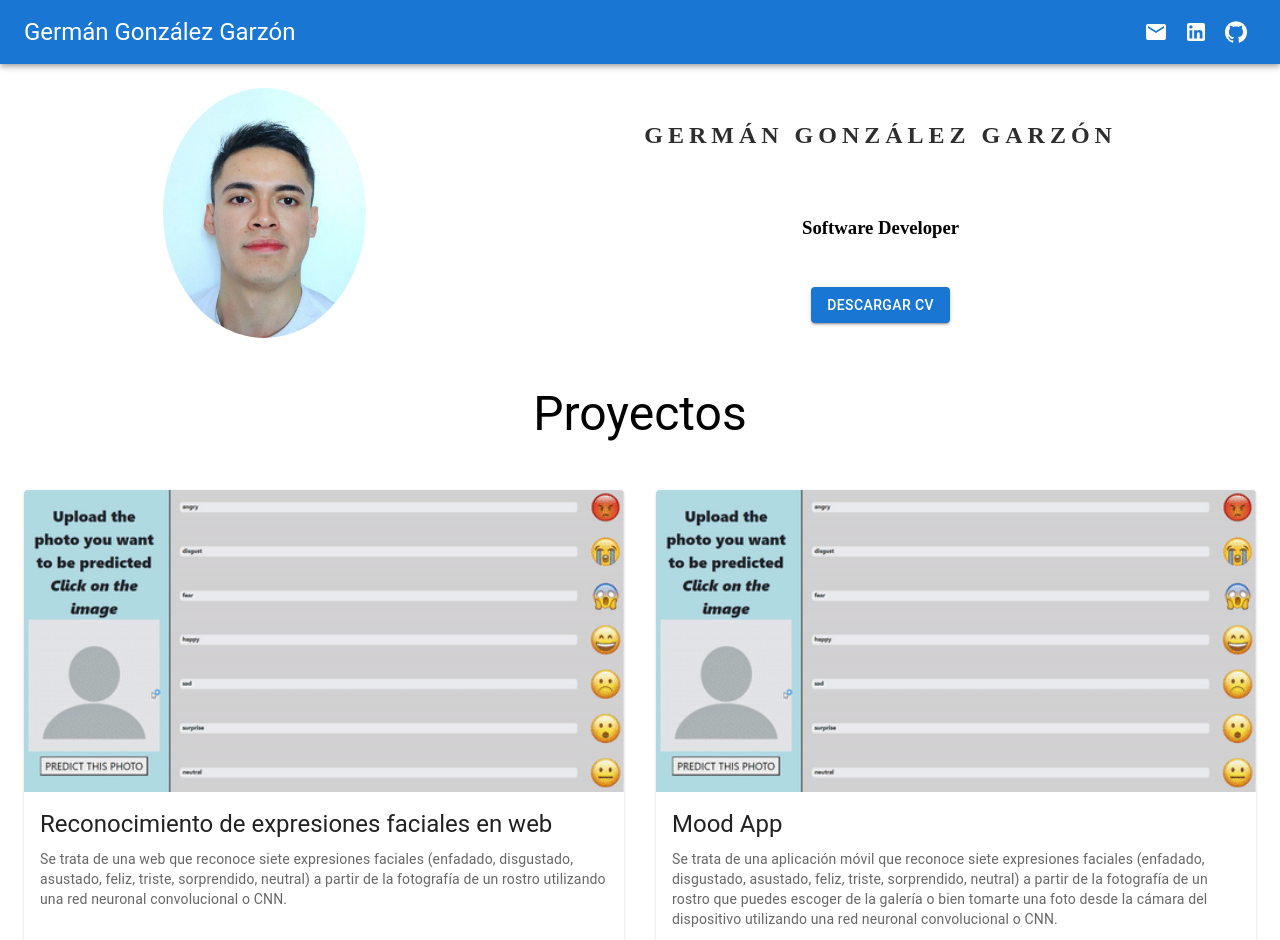
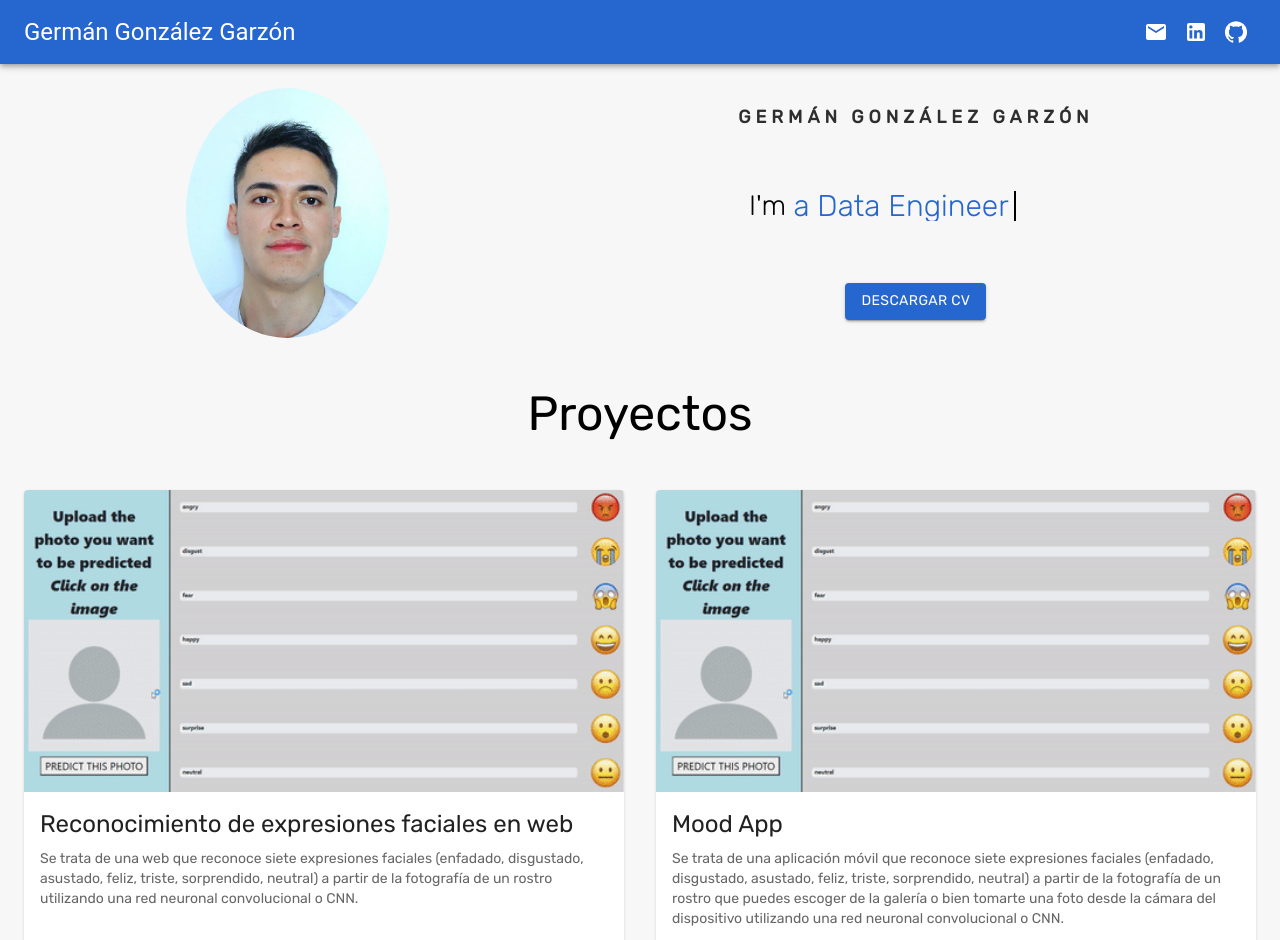
Before and after one commit to Jermaniac/PortfolioGerman, a React (Create React App) app: page / in a window 1280 px wide. Shown: the top 940 px of the page. Built offline with nearby package versions, Linux system fonts and the light colour scheme; the HTML template or start-up script is replaced by a standard one.

Commit message:
added animation

```diff
--- a/src/App.css
+++ b/src/App.css
@@ -1,5 +1,11 @@
+@import url('https://fonts.googleapis.com/css2?family=Poppins:wght@300&family=Rubik:wght@300;400&display=swap');
+
+* {
+    font-family: 'Rubik';
+}
+
 body {
     /* background-color: #2C75FF; */
-    background-color: white;
+    background-color: #F7F7F7;
     margin:0;
 }
--- a/src/components/banner/Banner.css
+++ b/src/components/banner/Banner.css
@@ -4,8 +4,9 @@
     grid-template-areas:
     "pic"
     "name"
-    "position"
+    "role"
     "cv";
+    gap: 24px;
     padding: 24px;
 }
 
@@ -13,7 +14,7 @@
     .banner_container {
         grid-template-areas:
         "pic name"
-        "pic position"
+        "pic role"
         "pic cv";
     }
 }
@@ -35,7 +36,8 @@
     display: grid;
     align-items: center;
     justify-content: center;
-
+    font-size: large;
+    font-weight: bold;
     letter-spacing: 5px;
     text-transform: uppercase;
     text-align: center;
@@ -52,9 +54,9 @@
     }
 }
 
-.banner_position {
-    grid-area: position;
-    display: grid;
+.banner_role_wrapper {
+    grid-area: role;
+    display: inline-flex;
     align-items: center;
     justify-content: center;
 }
@@ -65,3 +67,63 @@
     justify-self: center;
     align-self: center;
 }
+
+
+
+.banner_role_wrapper .static_text {
+    font-size: 28px;
+    font-weight: 200;
+}
+
+.banner_role_wrapper .dynamic_text {
+    margin-left: 7.5px;
+    height: 30px;
+    line-height: 30px;
+    overflow: hidden;
+}
+
+.dynamic_text{
+    margin:0;
+    padding:0;
+}
+
+.dynamic_text li {
+    color: #2666CF;
+    list-style: none;
+    font-size: 30px;
+    font-weight: 200;
+    position: relative;
+    top: 0;
+    animation: slide 3s steps(3) infinite;
+}
+
+@keyframes slide
+{
+    100%{
+        top:-90px;
+    }
+}
+
+.dynamic_text li span{
+    position: relative;
+}
+
+.dynamic_text li span::after{
+    content: '';
+    position: absolute;
+    height: 100%;
+    width: 100%;
+    border-left: 2px solid black;
+    background: #F7F7F7;
+    left:0;
+    animation: typing 1s steps(10) infinite;
+}
+@keyframes typing
+{
+    40%,60%{
+        left:calc(100% + 5px);
+    }
+    100%{
+        left:0;
+    }
+}
--- a/src/components/banner/Banner.js
+++ b/src/components/banner/Banner.js
@@ -1,18 +1,41 @@
-import germanSelfie from "../../assets/german-selfie.jpeg"
-import pdfGerman from "../../assets/CVGERMAN2022.pdf"
-import "./Banner.css"
-import Button from '@mui/material/Button';
+import germanSelfie from "../../assets/german-selfie.jpeg";
+import pdfGerman from "../../assets/CVGERMAN2022.pdf";
+import "./Banner.css";
+import Button from "@mui/material/Button";
 
 function Banner() {
   return (
+    <>
       <div className="banner_container">
         <picture className="banner_picture">
           <img className="banner_img" src={germanSelfie} alt="german-selfie" />
         </picture>
-            <h2 className="banner_name">GERMÁN GONZÁLEZ GARZÓN</h2>
-            <h3 className="banner_position">Software Developer</h3>
-            <Button className="banner_cv" href={pdfGerman} download="CV_GERMAN_GONZALEZ_GARZON" variant="contained">Descargar CV</Button>
+        <div className="banner_name">GERMÁN GONZÁLEZ GARZÓN</div>
+        <div class="banner_role_wrapper">
+          <div class="static_text"> I'm</div>
+          <ul class="dynamic_text">
+            <li>
+              <span>Germán González</span>
+            </li>
+            <li>
+              <span>a Software Developer</span>
+            </li>
+            <li>
+              <span>a Data Engineer</span>
+            </li>
+          </ul>
         </div>
+        <Button
+          className="banner_cv"
+          href={pdfGerman}
+          download="CV_GERMAN_GONZALEZ_GARZON"
+          variant="contained"
+          style={{ backgroundColor: "#2666CF", fontFamily: "Rubik" }}
+        >
+          Descargar CV
+        </Button>
+      </div>
+    </>
   );
 }
 
--- a/src/components/header/Header.js
+++ b/src/components/header/Header.js
@@ -1,17 +1,17 @@
-import { useState } from 'react';
+import { useState } from "react";
 
-import AppBar from '@mui/material/AppBar';
-import Box from '@mui/material/Box';
-import Toolbar from '@mui/material/Toolbar';
-import IconButton from '@mui/material/IconButton';
-import Typography from '@mui/material/Typography';
-import MenuItem from '@mui/material/MenuItem';
-import Menu from '@mui/material/Menu';
-import MailIcon from '@mui/icons-material/Mail';
-import MoreIcon from '@mui/icons-material/MoreVert';
+import AppBar from "@mui/material/AppBar";
+import Box from "@mui/material/Box";
+import Toolbar from "@mui/material/Toolbar";
+import IconButton from "@mui/material/IconButton";
+import Typography from "@mui/material/Typography";
+import MenuItem from "@mui/material/MenuItem";
+import Menu from "@mui/material/Menu";
+import MailIcon from "@mui/icons-material/Mail";
+import MoreIcon from "@mui/icons-material/MoreVert";
 
-import LinkedInIcon from '@mui/icons-material/LinkedIn';
-import GitHubIcon from '@mui/icons-material/GitHub';
+import LinkedInIcon from "@mui/icons-material/LinkedIn";
+import GitHubIcon from "@mui/icons-material/GitHub";
 
 export default function Header() {
   const [mobileMoreAnchorEl, setMobileMoreAnchorEl] = useState(null);
@@ -28,68 +28,65 @@ export default function Header() {
 
   const mailIconButton = (
     <IconButton color="inherit" href="mailto:germansk98@gmail.com">
-      <MailIcon/>
+      <MailIcon />
     </IconButton>
   );
 
   const linkedinIconButton = (
-    <IconButton color="inherit" href="https://www.linkedin.com/in/germ%C3%A1n-gonz%C3%A1lez-garz%C3%B3n-8807a2162/">
-      <LinkedInIcon/>
+    <IconButton
+      color="inherit"
+      href="https://www.linkedin.com/in/germ%C3%A1n-gonz%C3%A1lez-garz%C3%B3n-8807a2162/"
+    >
+      <LinkedInIcon />
     </IconButton>
   );
 
   const githubIconButton = (
     <IconButton color="inherit" href="https://github.com/Jermaniac">
-      <GitHubIcon/>
+      <GitHubIcon />
     </IconButton>
   );
 
-  const mobileMenuId = 'primary-search-account-menu-mobile';
+  const mobileMenuId = "primary-search-account-menu-mobile";
   const renderMobileMenu = (
     <Menu
       anchorEl={mobileMoreAnchorEl}
       anchorOrigin={{
-        vertical: 'bottom',
-        horizontal: 'right',
+        vertical: "bottom",
+        horizontal: "right",
       }}
       id={mobileMenuId}
       transformOrigin={{
-        vertical: 'top',
-        horizontal: 'right',
+        vertical: "top",
+        horizontal: "right",
       }}
       open={isMobileMenuOpen}
       onClose={handleMobileMenuClose}
     >
-      <MenuItem>
-        {mailIconButton}
-      </MenuItem>
-      <MenuItem>
-        {linkedinIconButton}
-      </MenuItem>
-      <MenuItem>
-        {githubIconButton}
-      </MenuItem>
+      <MenuItem>{mailIconButton}</MenuItem>
+      <MenuItem>{linkedinIconButton}</MenuItem>
+      <MenuItem>{githubIconButton}</MenuItem>
     </Menu>
   );
 
   return (
     <Box sx={{ flexGrow: 1 }}>
-      <AppBar position="static">
+      <AppBar position="static" style={{ backgroundColor: "#2666CF" }}>
         <Toolbar>
           <Typography
             variant="h5"
             component="div"
-            sx={{ display: { xs: 'none', sm: 'block' } }}
+            sx={{ display: { xs: "none", sm: "block" } }}
           >
             Germán González Garzón
           </Typography>
           <Box sx={{ flexGrow: 1 }} />
-          <Box sx={{ display: { xs: 'none', md: 'flex' } }}>
+          <Box sx={{ display: { xs: "none", md: "flex" } }}>
             {mailIconButton}
             {linkedinIconButton}
             {githubIconButton}
           </Box>
-          <Box sx={{ display: { xs: 'flex', md: 'none' } }}>
+          <Box sx={{ display: { xs: "flex", md: "none" } }}>
             <IconButton
               size="large"
               aria-label="show more"
--- a/src/components/projects/Projects.js
+++ b/src/components/projects/Projects.js
@@ -6,12 +6,20 @@ import CardActions from "@mui/material/CardActions";
 import CardContent from "@mui/material/CardContent";
 import CardMedia from "@mui/material/CardMedia";
 import Button from "@mui/material/Button";
+import { createTheme } from "@mui/material/styles";
+
+const theme = createTheme({
+  typography: {
+    fontFamily: "Rubik",
+  },
+});
 
 function Projects() {
   return (
     <>
       <Typography
         variant="h3"
+        theme={theme}
         component="div"
         style={{ textAlign: "center", padding: "24px" }}
       >
@@ -27,10 +35,15 @@ function Projects() {
               alt="mood web app gif"
             />
             <CardContent>
-              <Typography gutterBottom variant="h5" component="div">
+              <Typography
+                gutterBottom
+                theme={theme}
+                variant="h5"
+                component="div"
+              >
                 Reconocimiento de expresiones faciales en web
               </Typography>
-              <Typography variant="body2" color="text.secondary">
+              <Typography theme={theme} variant="body2" color="text.secondary">
                 Se trata de una web que reconoce siete expresiones faciales
                 (enfadado, disgustado, asustado, feliz, triste, sorprendido,
                 neutral) a partir de la fotografía de un rostro utilizando una
@@ -38,7 +51,11 @@ function Projects() {
               </Typography>
             </CardContent>
             <CardActions>
-              <Button size="small" href="https://expression-test.vercel.app/">
+              <Button
+                theme={theme}
+                size="small"
+                href="https://expression-test.vercel.app/"
+              >
                 VER PROYECTO
               </Button>
             </CardActions>
@@ -52,10 +69,15 @@ function Projects() {
               alt="mood web app gif"
             />
             <CardContent>
-              <Typography gutterBottom variant="h5" component="div">
+              <Typography
+                gutterBottom
+                theme={theme}
+                variant="h5"
+                component="div"
+              >
                 Mood App
               </Typography>
-              <Typography variant="body2" color="text.secondary">
+              <Typography theme={theme} variant="body2" color="text.secondary">
                 Se trata de una aplicación móvil que reconoce siete expresiones
                 faciales (enfadado, disgustado, asustado, feliz, triste,
                 sorprendido, neutral) a partir de la fotografía de un rostro que
@@ -65,7 +87,11 @@ function Projects() {
               </Typography>
             </CardContent>
             <CardActions>
-              <Button size="small" href="https://github.com/gggarzon/TrabajoFinGradoGerman/tree/master/MoodApp">
+              <Button
+                size="small"
+                theme={theme}
+                href="https://github.com/gggarzon/TrabajoFinGradoGerman/tree/master/MoodApp"
+              >
                 VER PROYECTO
               </Button>
             </CardActions>
```
Also changed, not shown: src/components/header/header.css (deleted), src/components/main/Main.js (indentation only). Lines whose indentation alone changed are shown as unchanged.
